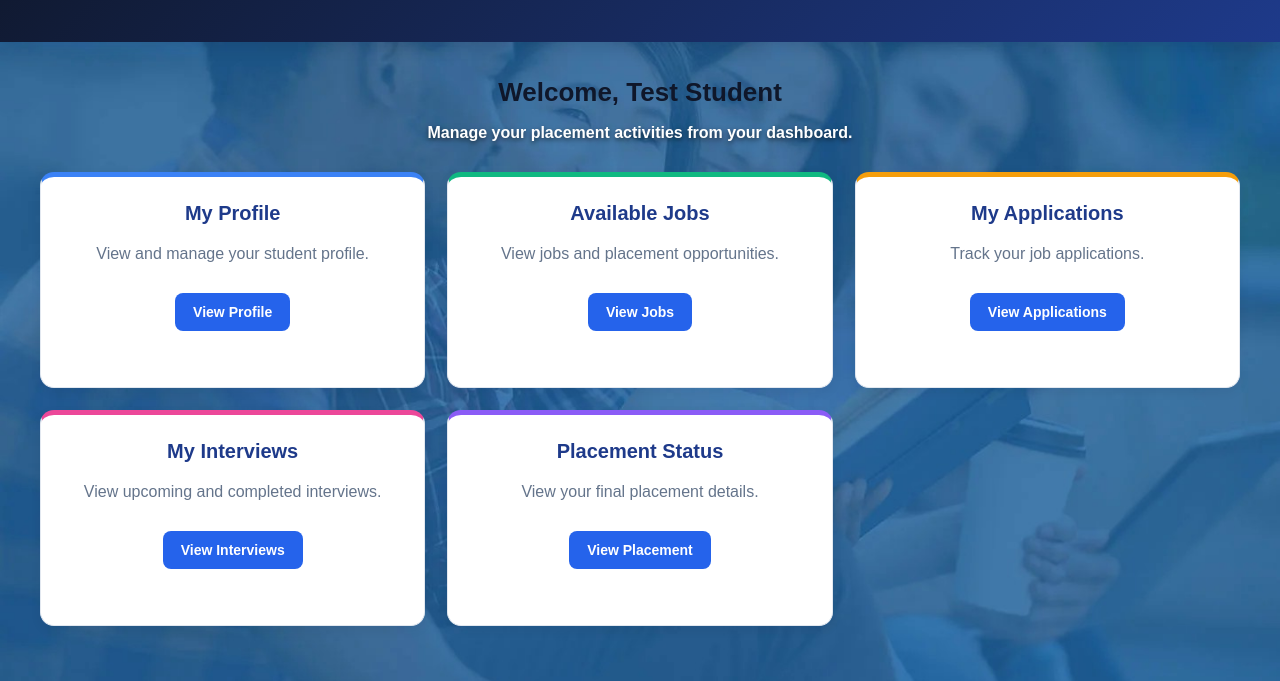
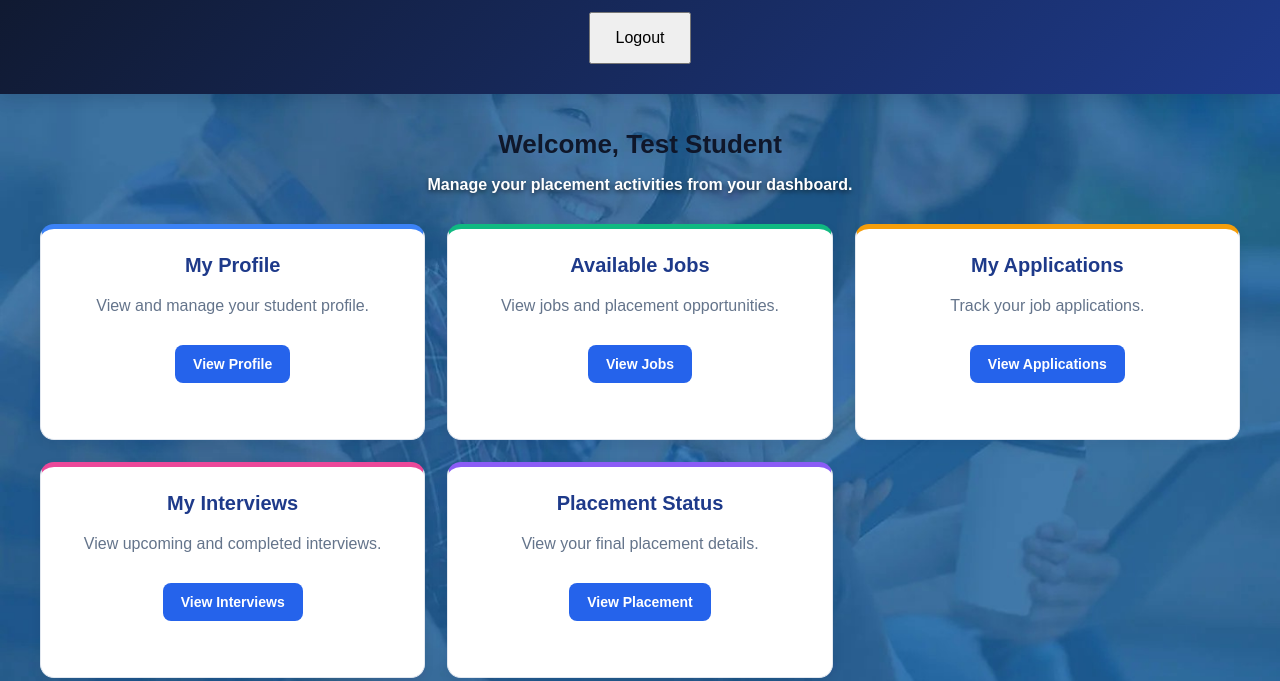
Before and after one commit to ammu16-11/college-placement-management-system, a plain HTML site: page frontend/student-dashboard.html in a window 1280 px wide. Shown: the part 119-800 px from the top of the page. Drawn offline with Linux system fonts and the light colour scheme.

Commit message:
Fix dependency vulnerability and add student logout

```diff
--- a/frontend/js/student-dashboard.js
+++ b/frontend/js/student-dashboard.js
@@ -196,3 +196,7 @@ async function viewPlacement() {
         alert("Unable to load placement details.");
     }
 }
+
+function logout() {
+    window.location.href = "index.html";
+}
--- a/frontend/student-dashboard.html
+++ b/frontend/student-dashboard.html
@@ -13,6 +13,7 @@
     <header>
         <h1>Student Dashboard</h1>
         <p>College Placement Management System</p>
+        <button onclick="logout()">Logout</button>
     </header>
 
     <main>
```
Also changed, not shown: backend/requirements.txt.
